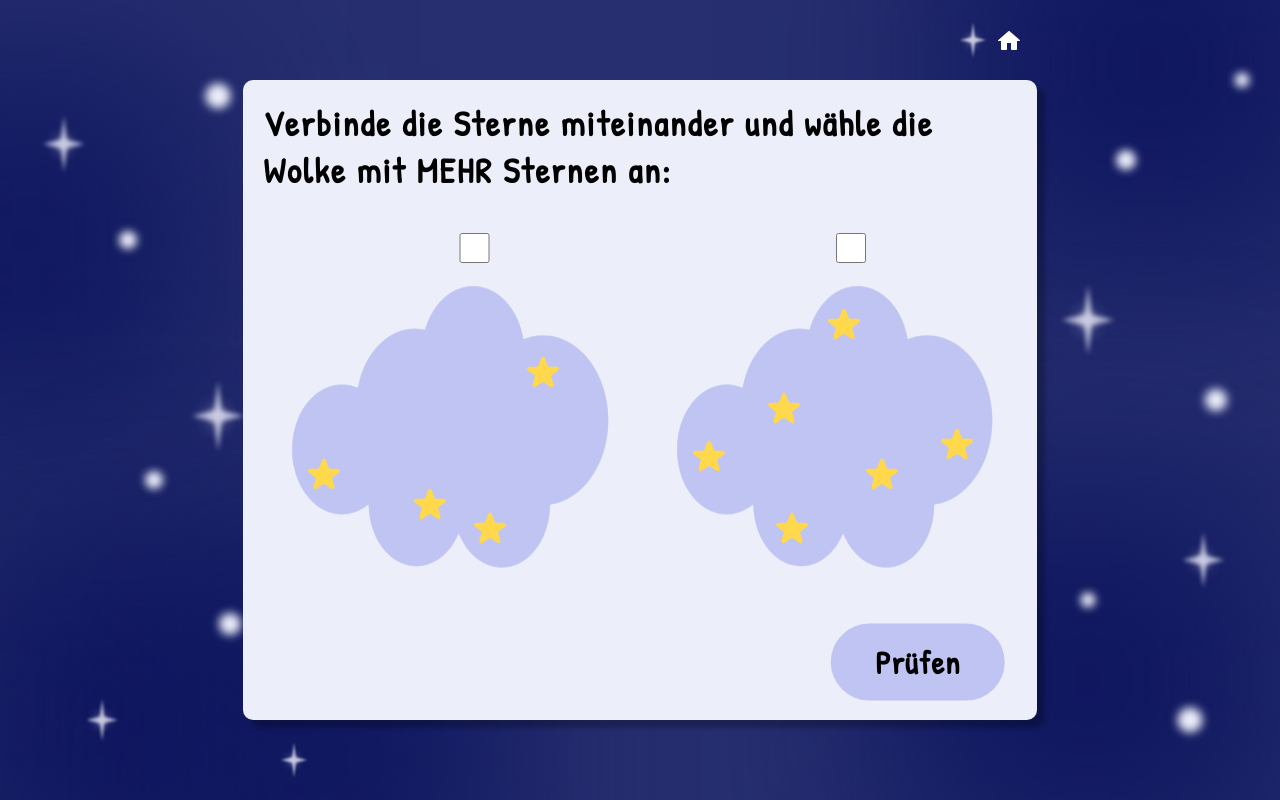
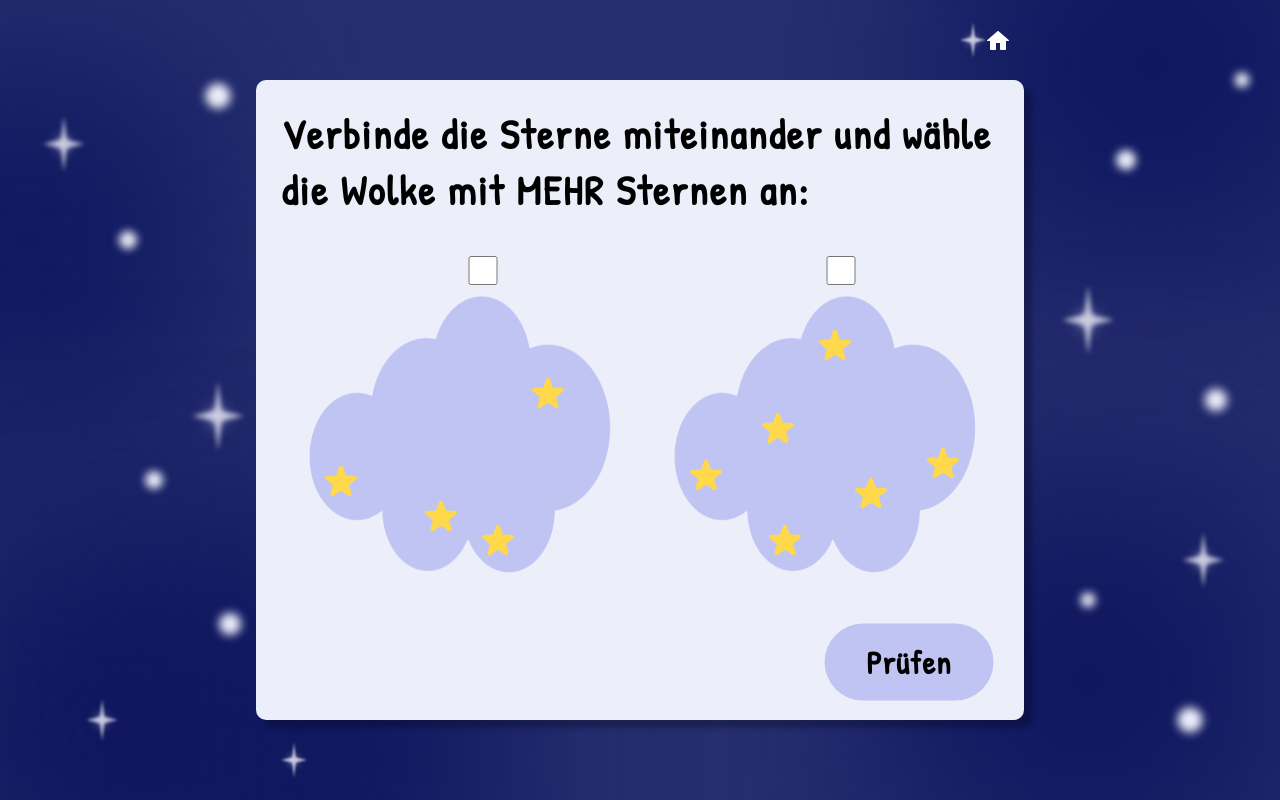
Before and after one commit to jara1008/Bachelor-Thesis, a React (Create React App) app in the folder thesis/: page /activityOne in a window 1280 px wide. Built offline with nearby package versions, Linux system fonts and the light colour scheme.

Commit message:
bug fix activityOne

```diff
--- a/thesis/src/components/activityOne.css
+++ b/thesis/src/components/activityOne.css
@@ -20,16 +20,16 @@ body, html {
     background-color: #eceefa;
     border-radius: 10px;
     box-shadow: 8px 8px 4px #00000040;
-    height: 80%;
-    width: 62%;
-    padding: 20px;
+    height: 80vh;
+    width: 60vw;
+    padding: 2vw;
     box-sizing: border-box;
     position: relative;
 }
 
 @media (max-width: 768px) {
     .white-box-A1 {
-        width: 80%;
+        width: 80vw;
     }
 }
 
@@ -42,10 +42,29 @@ body, html {
     font-family: 'Patrick Hand', sans-serif;
     display: flex;
     justify-content: center;
-    font-size: 35px;
+    font-size: 3.2vw;
     color: #000000;
     font-weight: bold;
     letter-spacing: 2px;
+}
+
+.button-A1 {
+    background-color: #BFC4F2;
+    border-radius: 50px;
+    height: 12%;
+    width: 22%;
+    transform: translate(-50%, -50%);
+    position: absolute;
+    border: none;
+    font-family: 'Patrick Hand', sans-serif;
+    display: flex;
+    justify-content: center;
+    align-items: center;
+    font-size: 2.5vw;
+    color: #000;
+    font-weight: bold;
+    letter-spacing: 1px;
+    cursor: pointer;
 }
 
 .correctness-label-A1 {
--- a/thesis/src/components/activityOne.jsx
+++ b/thesis/src/components/activityOne.jsx
@@ -7,12 +7,12 @@ import home_icon from '../images/home_icon.png';
 
 /* define fix positions for stars */
 const leftCloudPositions = [
-    { top: 49, left: 20 }, { top: 27, left: 35 }, { top: 44, left: 6 },
-    { top: 53, left: 28 }, { top: 20, left: 25 }, { top: 32, left: 17 },
-    { top: 43, left: 38 }
+    { top: 48, left: 20 }, { top: 27, left: 35 }, { top: 42, left: 6 },
+    { top: 52, left: 28 }, { top: 20, left: 25 }, { top: 32, left: 17 },
+    { top: 40, left: 38 }
 ];
 const rightCloudPositions = [
-    { top: 33, left: 67 }, { top: 19, left: 75 }, { top: 53, left: 68 },
+    { top: 33, left: 67 }, { top: 19, left: 75 }, { top: 52, left: 68 },
     { top: 39, left: 90 }, { top: 44, left: 80 }, { top: 41, left: 57 },
     { top: 27, left: 84 }
 ];
@@ -32,7 +32,37 @@ function ActivityOne() {
     const [isCheckedLeft, setIsLeftChecked] = useState(false);
     const [isCheckedRight, setIsRightChecked] = useState(false);
     const [checkBoxCorrectness, setCheckBoxCorrectness] = useState(false);
+    const [mousePos, setMousePos] = useState({ x: 0, y: 0 }); /* mouse position */
+    const [offsets, setOffsets] = useState({ offsetx: 0, offsety: 0 }); /* offsets */
 
+    const updateOffsets = () => {
+        const vw = window.innerWidth / 10;
+        const vh = window.innerHeight / 10;
+        const offsetx = 4.35 * vh;
+        const offsety = 1.45 * vw;
+        setOffsets({ offsetx, offsety });
+    };
+
+    useEffect(() => {
+        updateOffsets();
+        window.addEventListener('resize', updateOffsets);
+
+        return () => {
+            window.removeEventListener('resize', updateOffsets);
+        };
+    }, []);
+
+    useEffect(() => {
+        const handleMouseMove = (event) => {
+            setMousePos({ x: event.clientX - offsets.offsetx, y: event.clientY - offsets.offsety });
+        };
+
+        window.addEventListener('mousemove', handleMouseMove);
+
+        return () => {
+            window.removeEventListener('mousemove', handleMouseMove);
+        };
+    }, [offsets]);
 
     useEffect(() => {
         setFirstCloudCount(Math.floor(Math.random() * leftCloudPositions.length) + 1);
@@ -111,8 +141,8 @@ function ActivityOne() {
                 return;
             }
 
-            const startPos = `start-${start.top}-${start.left}`;
-            const endPos = `end-${end.top}-${end.left}`;
+            const startPos = `${start.top}-${start.left}`;
+            const endPos = `${end.top}-${end.left}`;
 
             if (seenPositions.has(startPos) || seenPositions.has(endPos)) {
                 setIsLeftChecked(false);
@@ -212,7 +242,7 @@ function ActivityOne() {
                         onChange={handleLeftCheckboxChange}
                         style={{ position: "absolute", top: "6%", left: "25%", height: "5%", width: "5%", zIndex: 2 }}
                     />
-                    <img src={cloud} alt="Cloud" style={{ position: "absolute", top: "10%", left: "0%", height: "58%", width: "48%" }} />
+                    <img src={cloud} alt="Cloud" style={{ position: "absolute", top: "8%", left: "0%", height: "58%", width: "48%" }} />
                     {allStars.left}
                     <input
                         type="checkbox"
@@ -220,7 +250,7 @@ function ActivityOne() {
                         onChange={handleRightCheckboxChange}
                         style={{ position: "absolute", top: "6%", left: "75%", height: "5%", width: "5%", zIndex: 2 }}
                     />
-                    <img src={cloud} alt="Cloud" style={{ position: "absolute", top: "10%", right: "1%", height: "58%", width: "48%" }} />
+                    <img src={cloud} alt="Cloud" style={{ position: "absolute", top: "8%", right: "1%", height: "58%", width: "48%" }} />
                     {allStars.right}
                     <svg style={{ position: "absolute", top: 0, left: 0, height: "100%", width: "100%", pointerEvents: "none" }}>
                         {lines.map((line, index) => (
@@ -229,12 +259,18 @@ function ActivityOne() {
                                   x2={`calc(${line.end.left}% + 1.4vw)`} y2={`calc(${line.end.top}% + 1.4vw)`}
                                   stroke="black" strokeWidth="2" />
                         ))}
+                        {firstPos && (
+                            <line
+                                x1={`calc(${firstPos.left}% + 1.4vw)`} y1={`calc(${firstPos.top}% + 1.4vw)`}
+                                x2={mousePos.x} y2={mousePos.y}
+                                stroke="black" strokeWidth="2" />
+                        )}
                     </svg>
                 {isCorrect && displayCorrectness && <div className="correctness-label-A1">Richtig!</div>}
                 {!!!isCorrect && displayCorrectness && !!!checkBoxCorrectness && <div className="correctness-label-A1">Versuche es nochmals!</div>}
                 {checkBoxCorrectness && <div className="correctness-label-A1">Wähle das richtige Kästchen!</div>}
                 </div>
-                <button onClick={isCorrect ? handleNext : checkInput} className="button"
+                <button onClick={isCorrect ? handleNext : checkInput} className="button-A1"
                     style={{ top: '91%', left: '85%' }} >
                     {isCorrect ? "Weiter" : "Prüfen"}
                 </button>
--- a/thesis/src/components/activitySix.jsx
+++ b/thesis/src/components/activitySix.jsx
@@ -107,7 +107,6 @@ function ActivitySix() {
 
         const hasNoCoins = !rightVisibility.tens.some(isVisible => isVisible) && !rightVisibility.ones.some(isVisible => isVisible);
         if (hasNoCoins) {
-            console.log("HUHUUUUU");
             setDisplayMinus(false);
         }
         else {
--- a/thesis/src/components/activityThree.css
+++ b/thesis/src/components/activityThree.css
@@ -21,7 +21,7 @@ body, html {
   border-radius: 10px;
   box-shadow: 8px 8px 4px #00000040;
   height: 80%;
-  width: 62%;
+  width: 70%;
   padding: 20px 10px;
   box-sizing: border-box;
   position: relative;
@@ -66,8 +66,8 @@ body, html {
   display: flex;
   align-items: center;
   justify-content: center;
-  width: 3vw;
-  height: 3vw;
+  width: 2.7vw;
+  height: 2.7vw;
   background-color: #BFC4F2;
   border: 2px solid #000;
   border-radius: 50%;
@@ -88,8 +88,8 @@ body, html {
 .button-A3 {
   background-color: #BFC4F2;
   border-radius: 50px;
-  height: 12%;
-  width: 22%;
+  height: 10%;
+  width: 20%;
   transform: translate(-50%, -50%);
   position: absolute;
   border: none;
--- a/thesis/src/components/activityThree.jsx
+++ b/thesis/src/components/activityThree.jsx
@@ -90,6 +90,24 @@ function ActivityThree() {
                 updateVisibility(leftVisibility, setLeftVisibility);
                 updateVisibility(rightVisibility, setRightVisibility);
             }
+        }
+    }
+
+    function handleConversion() {
+        const hasVisibleTens = leftVisibility.tens.some(isVisible => isVisible);
+        const hasVisibleTensRight = rightVisibility.tens.some(isVisible => isVisible);
+        if (leftCoinsTen > 0 && hasVisibleTens && !hasVisibleTensRight) {
+            const newLeftCoinsTen = leftCoinsTen - 1;
+            const newLeftCoinsOne = leftCoinsOne + 10;
+
+            const newLeftVisibility = {
+                tens: leftVisibility.tens.slice(0, newLeftCoinsTen),
+                ones: leftVisibility.ones.concat(Array(10).fill(true))
+            };
+
+            setLeftCoinsTen(newLeftCoinsTen);
+            setLeftCoinsOne(newLeftCoinsOne);
+            setLeftVisibility(newLeftVisibility);
         }
     }
 
@@ -200,6 +218,10 @@ function ActivityThree() {
                     style={{ top: '88%', left: '85%' }} >
                     {isCorrect ? "Weiter" : "Prüfen"}
                 </button>
+
+                <button onClick={handleConversion} className="button-A3" style={{ top: '76%', left: '85%' }}>
+                    Tauschen
+                </button>
             </div>
         </div>
     );
```
